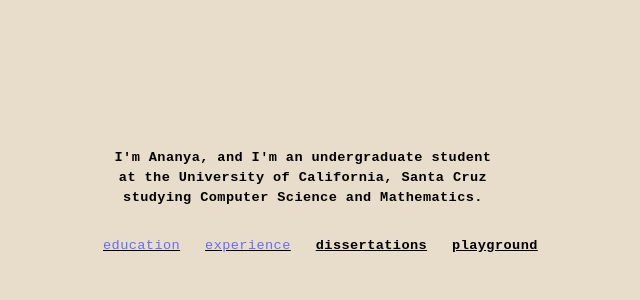
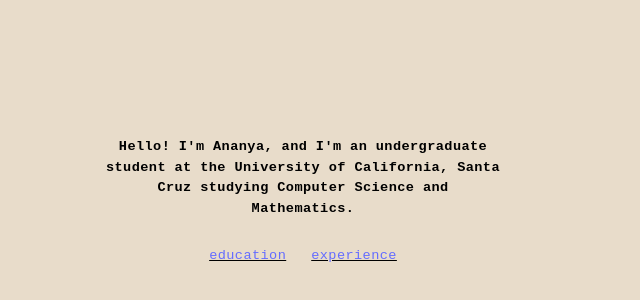
Before and after one commit to ananyabalagere/ananyabalagere, a React (Vite) app: page /ananyabalagere/ in a window 1280 px wide. Shown: the part 198-498 px from the top of the page, without its empty margins (337-977 px from the left). Built offline with nearby package versions, Linux system fonts and the light colour scheme.

Commit message:
minor edirts

```diff
--- a/src/experience.jsx
+++ b/src/experience.jsx
@@ -7,7 +7,6 @@
     <p>EXPERIENCE</p>
     <p>Amazon</p>
     <p>Apple</p>
-    <p>Disorderly Labs</p>
     </>
   );
 }
--- a/src/home.jsx
+++ b/src/home.jsx
@@ -9,16 +9,16 @@
       <div className='card'>
       {/* <img src={me} className='me'/> */}
       <div className='intro'>
-        <p> I'm Ananya, and I'm an undergraduate student at the University of California,
+        <p> Hello! I'm Ananya, and I'm an undergraduate student at the University of California,
           Santa Cruz studying Computer Science and Mathematics. </p>
         <div className='links'>
           <p className='education'><a href={EDUCATION}>education</a></p>
           <p className='experience'><a href={EXPERIENCE}>experience</a></p>
-          <p className='dissertations'>dissertations</p>
-          <p className='playground'>playground</p>
+          {/* <p className='dissertations'>dissertations</p>
+          <p className='playground'>playground</p> */}
         </div>
       </div>
-      <p className='typewriter'></p>
+      {/* <p className='typewriter'></p> */}
       </div>
     </>
   )
```
Also changed, not shown: 1 other file (tests, documents, lock files or other folders).
